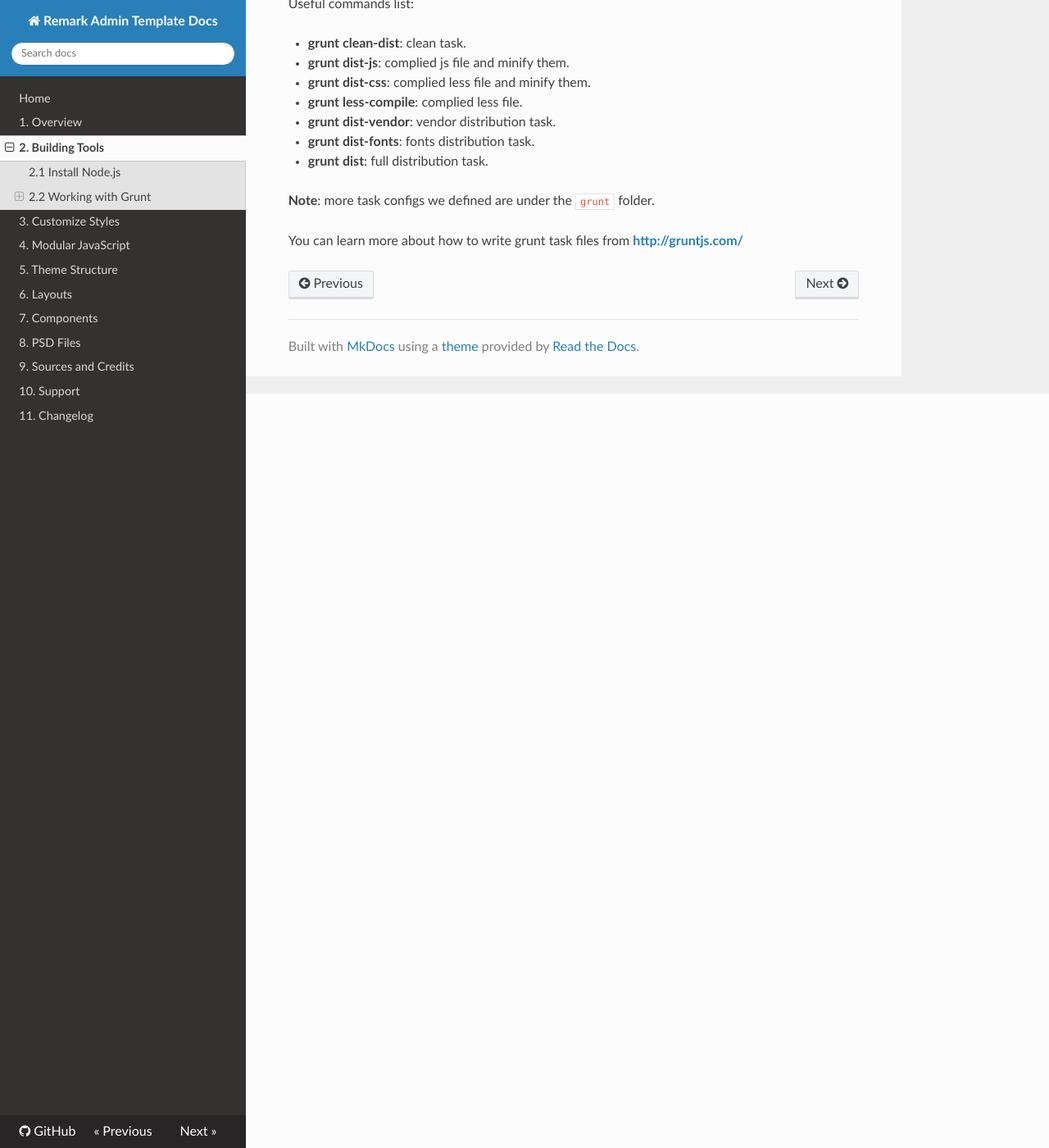
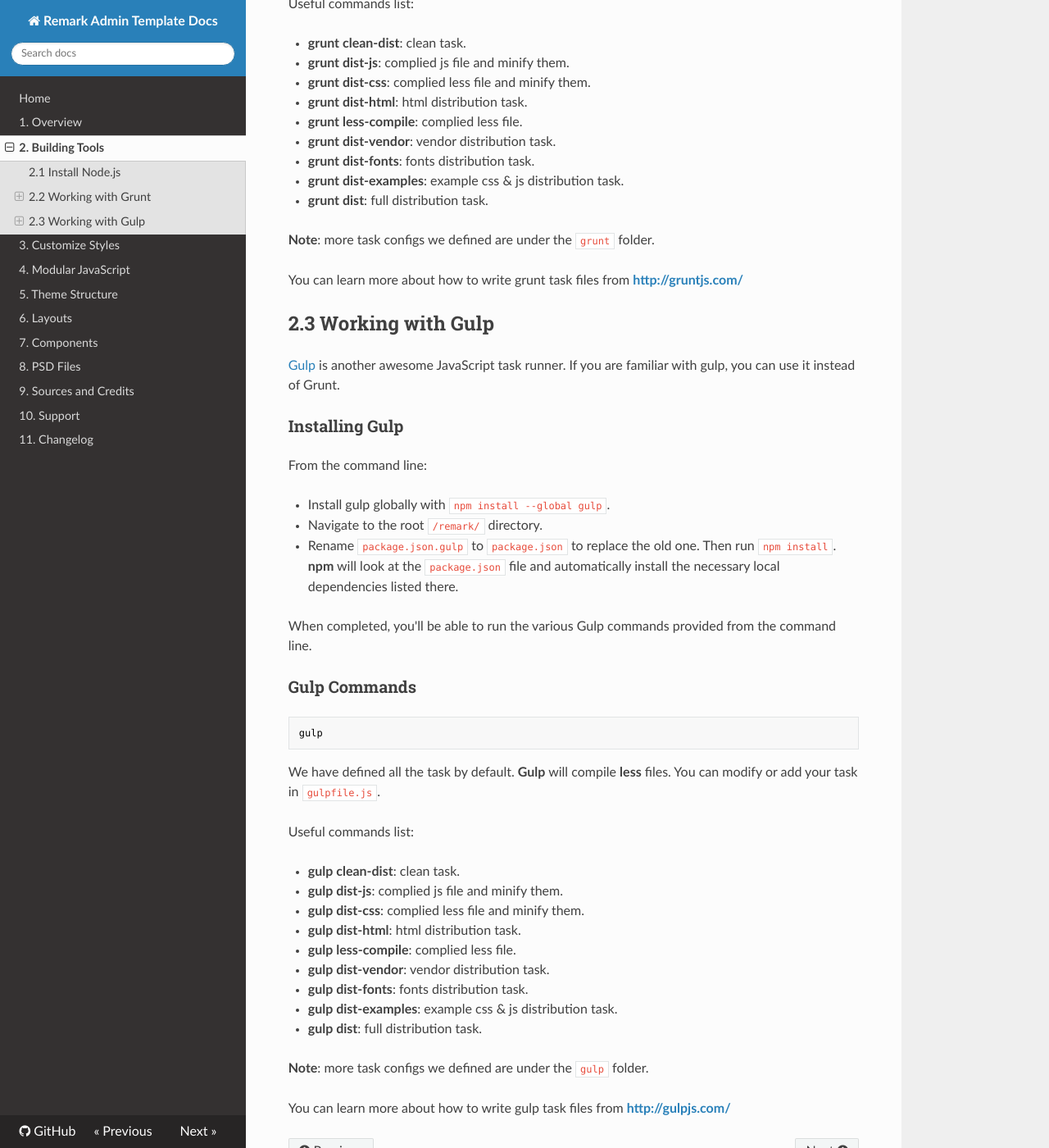
Before and after one commit to thecreation/remark-docs, an MkDocs documentation site: the page built from docs/build.md, in a window 1280 px wide and 1400 px high, scrolled down 920 px. Shown: the whole window at 82% size. Built offline with MkDocs 1.6.1, drawn with Linux system fonts in a browser that asks for light colours; nearby versions of some CDN libraries; old or Windows-style settings are respelled for this version of MkDocs.

Commit message:
add gulp tasks

````diff
--- a/docs/build.md
+++ b/docs/build.md
@@ -18,18 +18,54 @@ When completed, you'll be able to run the various Grunt commands provided from t
 
     grunt
 
-We have defined all the task by default. **Grunt** will compile **less** and **js** files. You can modify or add your task in ```Grunfile.js```.
+We have defined all the task by default. **Grunt** will compile **less** files. You can modify or add your task in ```Grunfile.js```.
 
 Useful commands list:
 
 * **grunt clean-dist**: clean task.
 * **grunt dist-js**: complied js file and minify them.
 * **grunt dist-css**: complied less file and minify them.
+* **grunt dist-html**: html distribution task.
 * **grunt less-compile**: complied less file.
 * **grunt dist-vendor**: vendor distribution task.
 * **grunt dist-fonts**: fonts distribution task.
+* **grunt dist-examples**: example css & js distribution task.
 * **grunt dist**: full distribution task.
 
 **Note**: more task configs we defined are under the ```grunt``` folder.
 
 You can learn more about how to write grunt task files from **[http://gruntjs.com/](http://gruntjs.com/)**
+
+##2.3 Working with Gulp
+[Gulp](http://gruntjs.com/) is another awesome JavaScript task runner. If you are familiar with gulp, you can use it instead of Grunt.
+
+###Installing Gulp
+From the command line:
+
+* Install gulp globally with ```npm install --global gulp```.
+* Navigate to the root ```/remark/``` directory.
+* Rename ```package.json.gulp``` to ```package.json``` to replace the old one. Then run ```npm install```. **npm** will look at the ```package.json``` file and automatically install the necessary local dependencies listed there.
+
+When completed, you'll be able to run the various Gulp commands provided from the command line.
+
+###Gulp Commands
+
+    gulp
+
+We have defined all the task by default. **Gulp** will compile **less** files. You can modify or add your task in ```gulpfile.js```.
+
+Useful commands list:
+
+* **gulp clean-dist**: clean task.
+* **gulp dist-js**: complied js file and minify them.
+* **gulp dist-css**: complied less file and minify them.
+* **gulp dist-html**: html distribution task.
+* **gulp less-compile**: complied less file.
+* **gulp dist-vendor**: vendor distribution task.
+* **gulp dist-fonts**: fonts distribution task.
+* **gulp dist-examples**: example css & js distribution task.
+* **gulp dist**: full distribution task.
+
+**Note**: more task configs we defined are under the ```gulp``` folder.
+
+You can learn more about how to write gulp task files from **[http://gulpjs.com/](http://gulpjs.com/)**
````
Also changed, not shown: docs/credits.md (+7 -7 lines), docs/style.md (+2 -2 lines), resources.json (+8 -7 lines).
